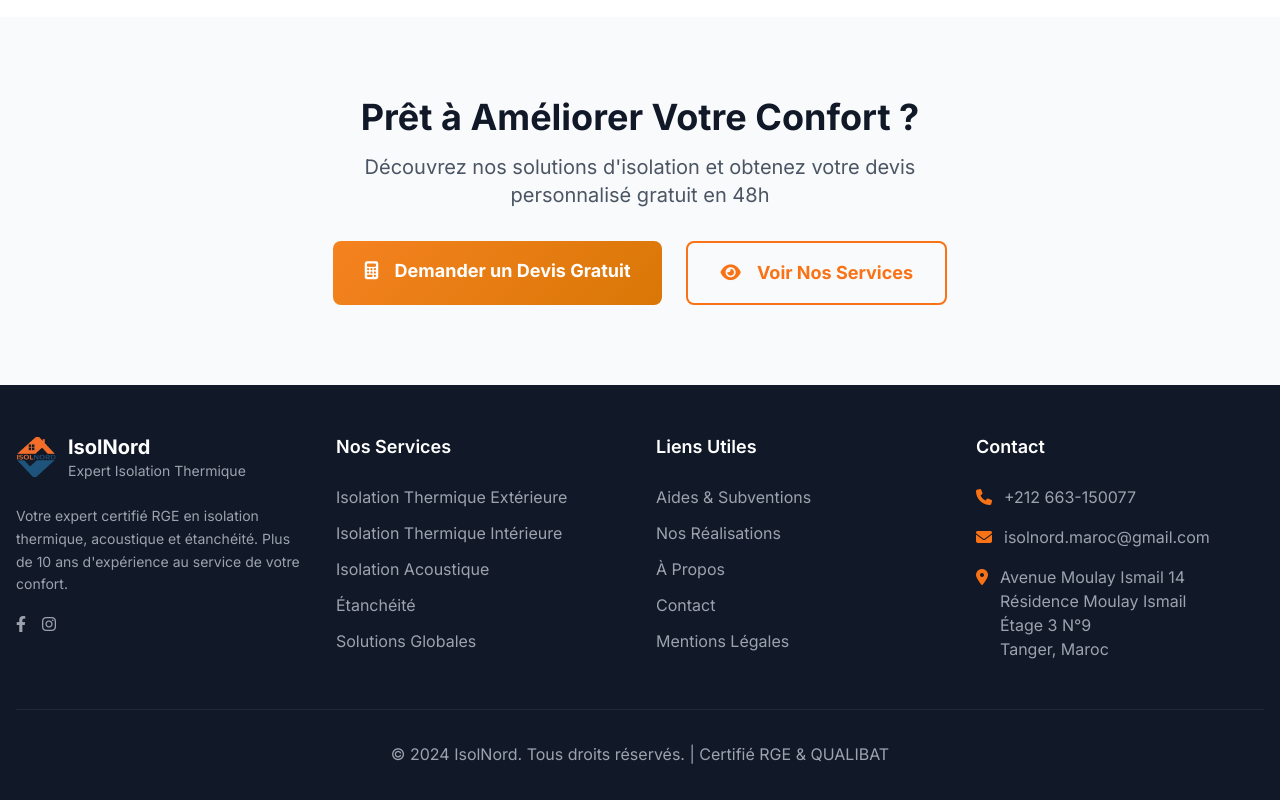
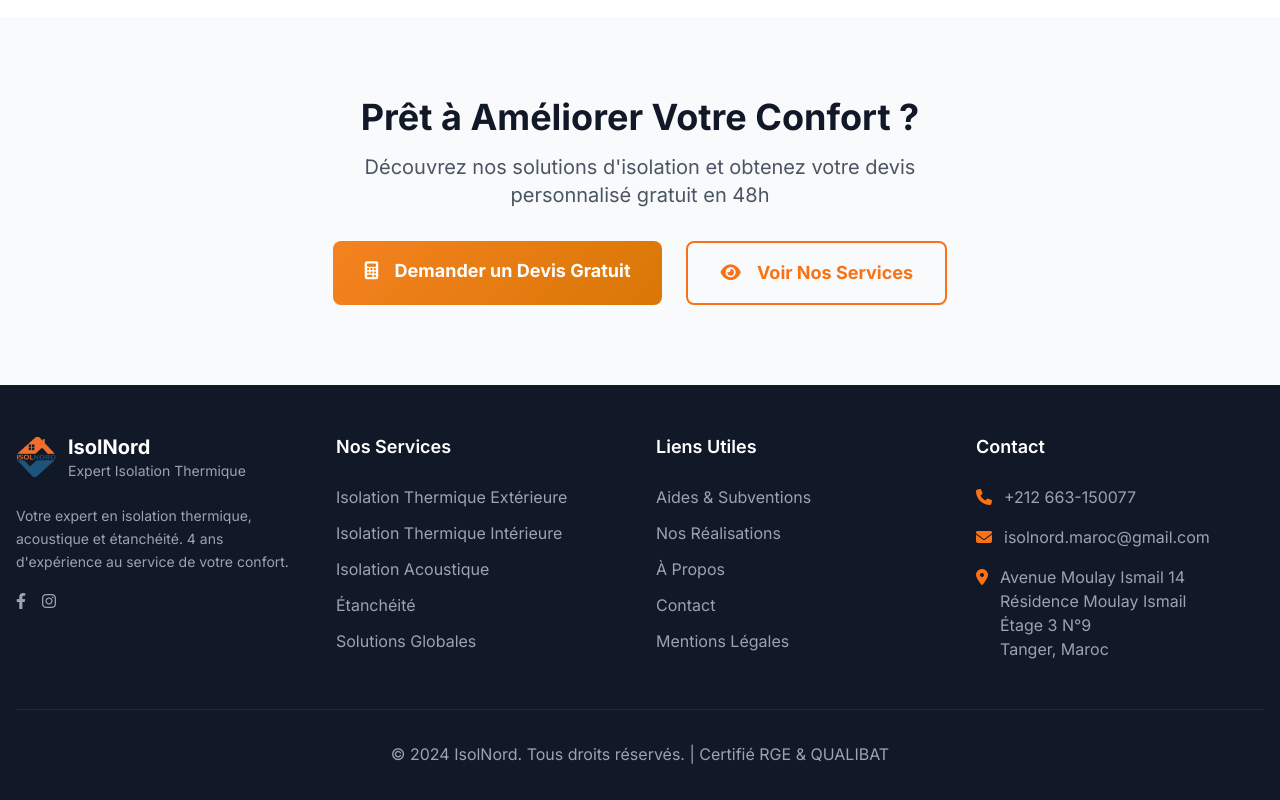
Before and after one commit to chabbaston/isolnord-astro, an Astro site: page / in a window 1280 px wide. Shown: the part 1560-2360 px from the top of the page. Built offline with nearby package versions, Linux system fonts and the light colour scheme; Astro itself is replaced by a stand-in of ours.

Commit message:
footer edited

```diff
--- a/src/components/Footer.astro
+++ b/src/components/Footer.astro
@@ -15,8 +15,8 @@
           </div>
         </div>
         <p class="text-gray-400 mb-4 text-sm leading-relaxed">
-          Votre expert certifié RGE en isolation thermique, acoustique et étanchéité.
-          Plus de 10 ans d'expérience au service de votre confort.
+          Votre expert en isolation thermique, acoustique et étanchéité.
+          4 ans d'expérience au service de votre confort.
         </p>
         <div class="flex space-x-4">
           <a href="https://www.facebook.com/p/Isolnord-100077957512574/" class="text-gray-400 hover:text-orange-500 transition">
```
